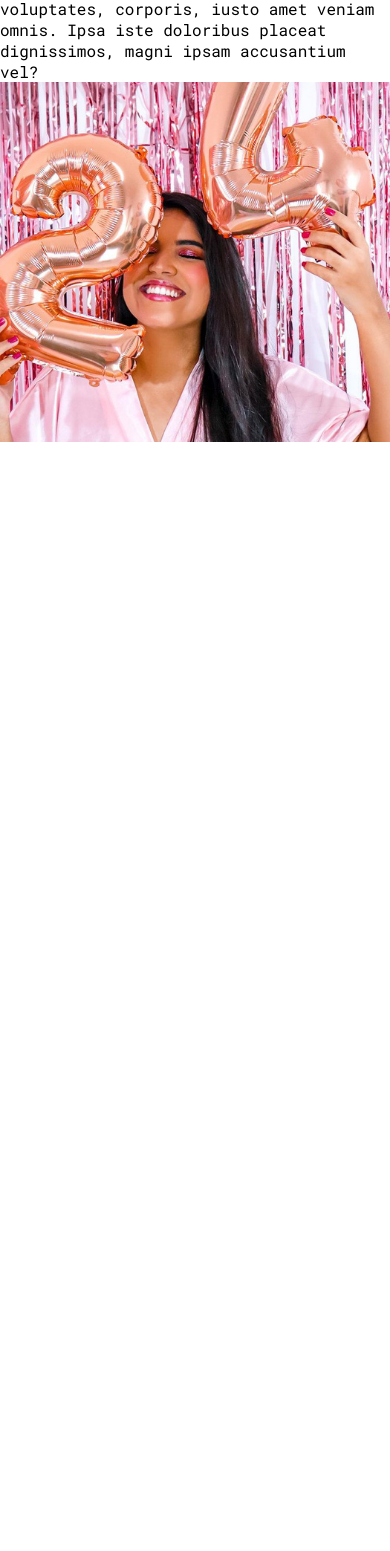
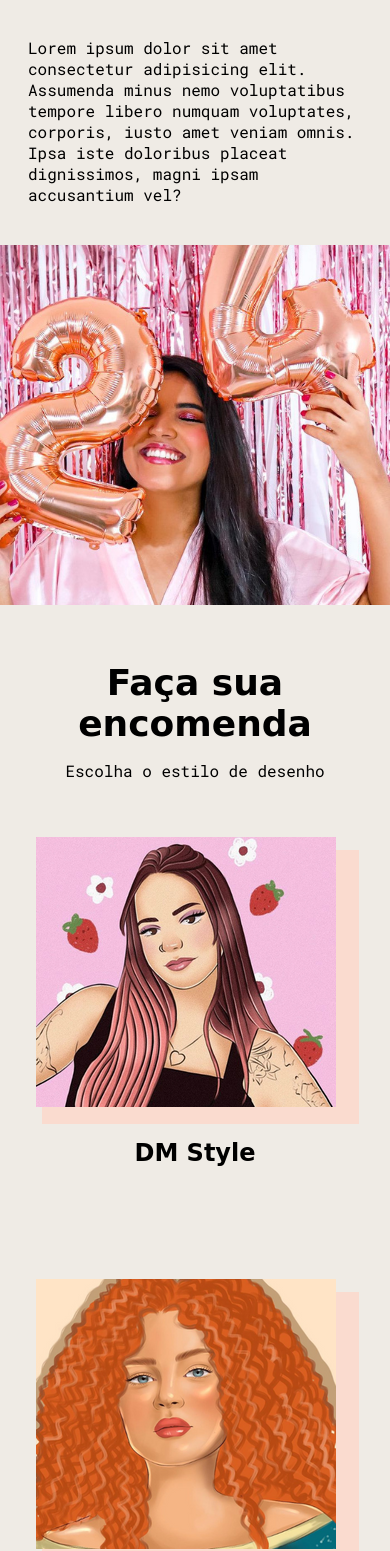
Before and after one commit to nilberm/DM-WebSite, a plain HTML site: page index.html in a window 390 px wide. Shown: the part 449-2000 px from the top of the page. Before the commit the page ends 895 px from the top, so only its background shows below. Drawn offline with Linux system fonts and the light colour scheme; a web font is replaced by a local one.

Commit message:
Menu bug fixed and services design finished

```diff
--- a/assets/css/style.css
+++ b/assets/css/style.css
@@ -1,4 +1,4 @@
-@import url("https://fonts.googleapis.com/css2?family=Dancing+Script:wght@400;500;600;700&family=Roboto+Mono:ital,wght@0,100;0,200;0,300;0,400;0,500;0,700;1,500&display=swap");
+@import url("https://fonts.googleapis.com/css2?family=Dancing+Script:wght@400;500;600;700&family=Delius&family=Roboto+Mono:ital,wght@0,100;0,200;0,300;0,400;0,500;0,700;1,500&display=swap");
 
 * {
   margin: 0;
@@ -10,6 +10,10 @@
 a {
   text-decoration: none;
   color: black;
+}
+
+body {
+  background: #efebe5;
 }
 #header {
   background: #dbc5b6;
@@ -45,7 +49,7 @@ a {
 #btn-mobile {
   display: none;
 }
-
+/* ------------ Menu Pop -----------*/
 @media (max-width: 900px) {
   #header-content {
     display: flex;
@@ -133,4 +137,62 @@ a {
   width: 100vw;
 }
 
-/* ------------ Image Home -----------*/
+/* ------------ About Me -----------*/
+
+section #text-about {
+  margin: 2.5rem 1.75rem 0 1.75rem;
+}
+
+section .h1 h1 {
+  font-family: "Delius", cursive;
+  text-align: center;
+  font-size: 2.25rem;
+  margin-bottom: 3.3rem;
+}
+
+section .p p {
+  margin-bottom: 2.5rem;
+}
+
+section #img-about img {
+  width: 100%;
+}
+
+/* ------------ Services -----------*/
+
+#text-services {
+  text-align: center;
+}
+
+#text-services h1 {
+  margin: 3.3rem 0 1rem 0;
+}
+
+#text-services p {
+  margin-bottom: 3.5rem;
+}
+
+#services-box {
+  margin: 0 2.25rem 0 2.25rem;
+}
+
+#services-box .image {
+  width: 19.8rem;
+  position: relative;
+}
+#services-box .image::after {
+  content: "";
+  height: 100%;
+  width: 100%;
+  position: absolute;
+  background: #fadbcf;
+  top: 5%;
+  left: 2%;
+  z-index: -1;
+}
+
+.container-box h2 {
+  font-family: "Delius", cursive;
+  text-align: center;
+  margin: 1.75rem 0 7rem 0;
+}
--- a/assets/js/script.js
+++ b/assets/js/script.js
@@ -1,6 +1,7 @@
 // ----------   Menu Toggle ---------------
 
 const btnMobile = document.querySelector("#btn-mobile");
+const btnMenuClick = document.querySelectorAll(".btn-menu-click");
 
 function toggleMenu(event) {
   const nav = document.querySelector("#nav");
@@ -14,4 +15,10 @@ function toggleMenu(event) {
   }
 }
 
+function toggleMenuClose() {
+  console.log("teste");
+  const nav = document.querySelector("#nav");
+  nav.classList.toggle("active-menu");
+}
+
 btnMobile.addEventListener("click", toggleMenu);
--- a/index.html
+++ b/index.html
@@ -37,10 +37,18 @@
             <span id="hamburger-menu"></span>
           </button>
           <ul id="menu" role="menu">
-            <li><a href="#">Home</a></li>
-            <li><a href="#">Serviços</a></li>
-            <li><a href="#">Testemunhos</a></li>
-            <li><a href="#">Contato</a></li>
+            <li class="btn-menu-click" onclick="toggleMenuClose()">
+              <a href="#about">Home</a>
+            </li>
+            <li class="btn-menu-click" onclick="toggleMenuClose()">
+              <a href="#services">Serviços</a>
+            </li>
+            <li class="btn-menu-click" onclick="toggleMenuClose()">
+              <a href="#">Testemunhos</a>
+            </li>
+            <li class="btn-menu-click" onclick="toggleMenuClose()">
+              <a href="#">Contato</a>
+            </li>
           </ul>
         </nav>
       </span>
@@ -63,12 +71,12 @@
     <!-- -----------------------  About Me ----------------------- -->
 
     <section id="about">
-      <div>
-        <span>
+      <div id="text-about">
+        <span class="h1">
           <h1>Sobre Mim</h1>
         </span>
-        <span
-          ><p>
+        <span class="p">
+          <p>
             Lorem ipsum dolor sit amet consectetur adipisicing elit. Assumenda
             minus nemo voluptatibus tempore libero numquam voluptates, corporis,
             iusto amet veniam omnis. Ipsa iste doloribus placeat dignissimos,
@@ -87,6 +95,44 @@
       </div>
     </section>
 
+    <!-- -----------------------  Services ----------------------- -->
+    <section id="services">
+      <div id="text-services">
+        <span class="h1"><h1>Faça sua encomenda</h1></span>
+        <span class="p">
+          <p>Escolha o estilo de desenho</p>
+        </span>
+      </div>
+      <div id="services-box">
+        <div class="container-box">
+          <a href="#">
+            <div class="image">
+              <img src="assets/images/services/DM-style.png" alt="" />
+            </div>
+            <span>
+              <h2>DM Style</h2>
+            </span>
+          </a>
+          <a href="#">
+            <div class="image">
+              <img src="assets/images/services/realistic.png" alt="" />
+            </div>
+            <span>
+              <h2>Realista</h2>
+            </span>
+          </a>
+          <a href="#">
+            <div class="image">
+              <img src="assets/images/services/kawai.png" alt="" />
+            </div>
+            <span>
+              <h2>Kawai</h2>
+            </span>
+          </a>
+        </div>
+      </div>
+    </section>
+
     <!-- -----------------------  Script ----------------------- -->
     <script src="assets/js/script.js"></script>
   </body>
```
Also changed, not shown: assets/images/services/DM-style.png (added), assets/images/services/dm.jpg (deleted), assets/images/services/kawai.jpg (deleted), assets/images/services/kawai.png (added), assets/images/services/realistic.png (added), assets/images/services/relistic.jpg (deleted).
